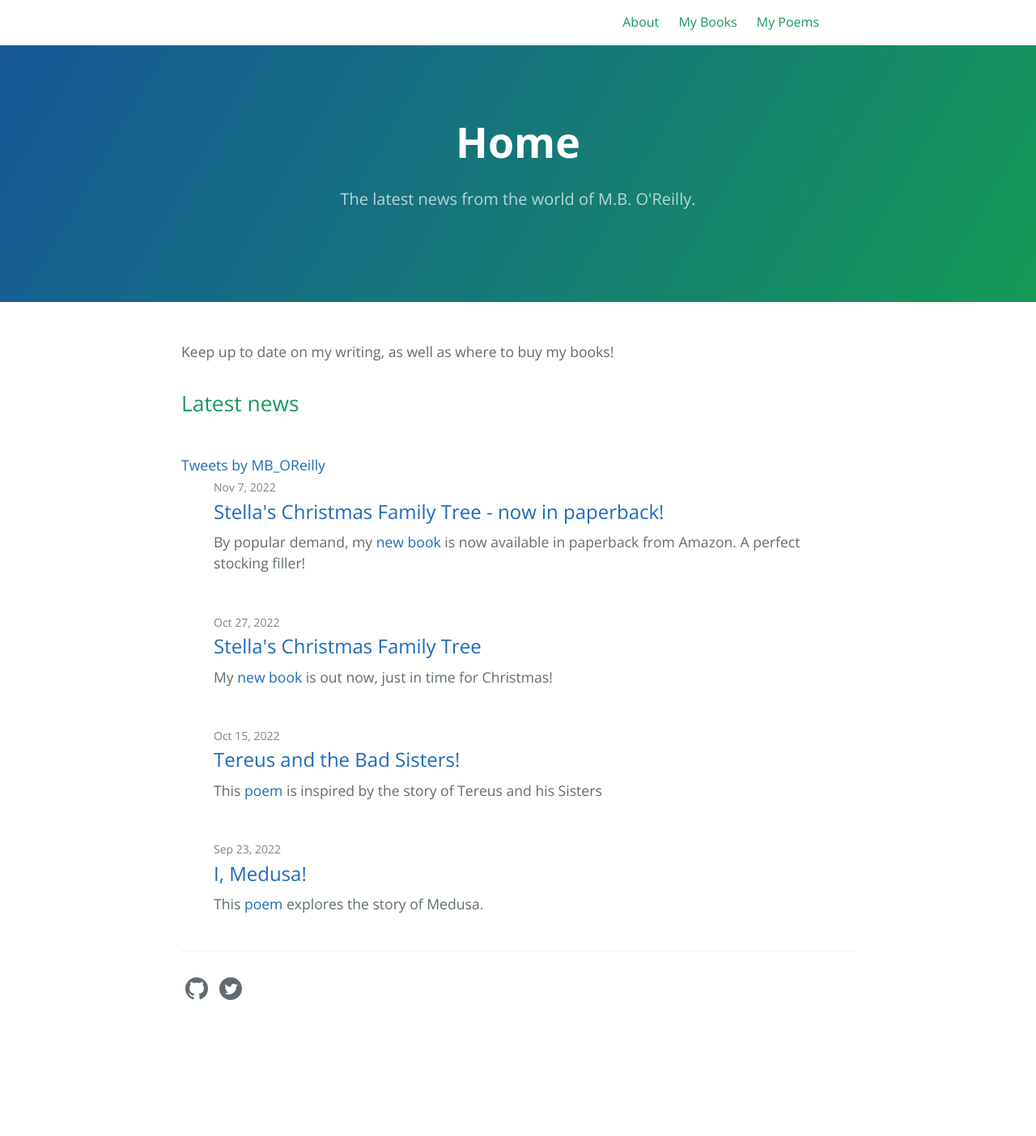
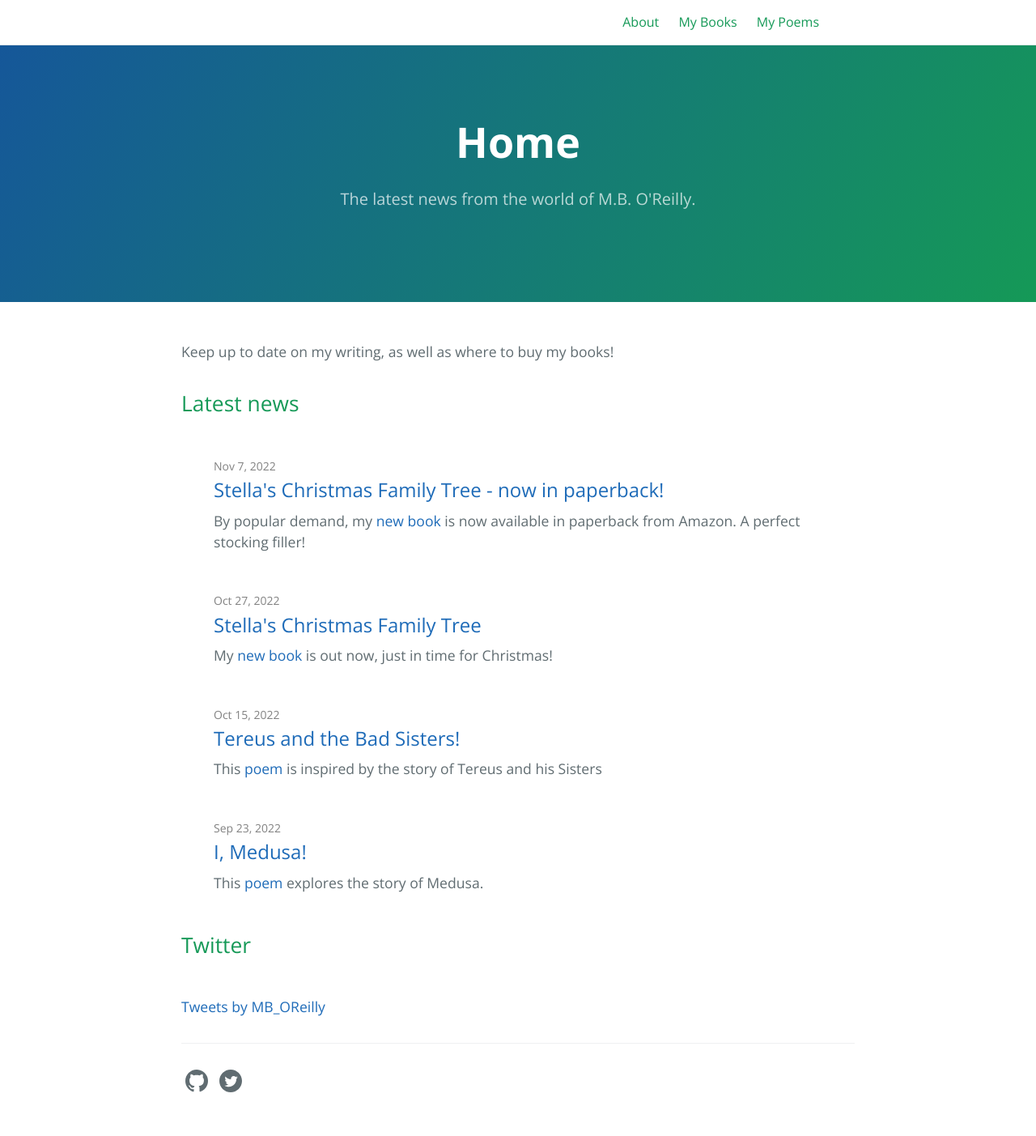
Before and after one commit to conoreilly/mbwebsite, a Jekyll site: the page built from index.md, in a window 1280 px wide. Shown: the whole page at 81% size. Built offline with Jekyll 4.4.1, drawn with Linux system fonts in a browser that asks for light colours; comment, search, counter and statistics services are not loaded; before the commit the page ends 1289 px from its top, so only the background shows below that.

Commit message:
Limit to 5 tweets

```diff
--- a/_layouts/home.html
+++ b/_layouts/home.html
@@ -9,13 +9,6 @@ layout: default
   <h2>Latest news</h2>
 
   <div>&nbsp;</div>
-
-
-  <div>
-    <a class="twitter-timeline" href="https://twitter.com/MB_OReilly?ref_src=twsrc%5Etfw">Tweets by MB_OReilly</a>
-    <script async src="https://platform.twitter.com/widgets.js" charset="utf-8"></script>
-  </div>
-
 
   <ul class="post-list">
     {% for post in site.posts %}
@@ -34,4 +27,17 @@ layout: default
     {% endfor %}
   </ul>
 
+  <h2>Twitter</h2>
+  <div>&nbsp;</div>
+
+  <div>
+    <a class="twitter-timeline"
+      data-tweet-limit="5"
+      href="https://twitter.com/MB_OReilly?ref_src=twsrc%5Etfw">
+      Tweets by MB_OReilly
+    </a>
+    <script async src="https://platform.twitter.com/widgets.js" charset="utf-8"></script>
+  </div>
+
+
 </div>
```
